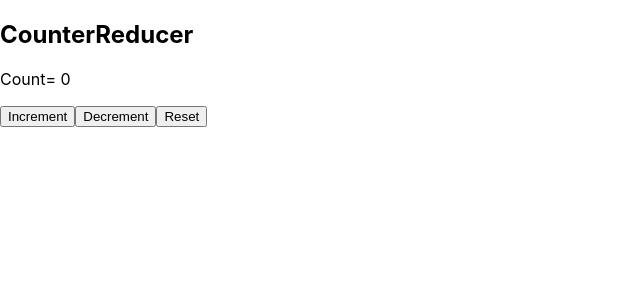
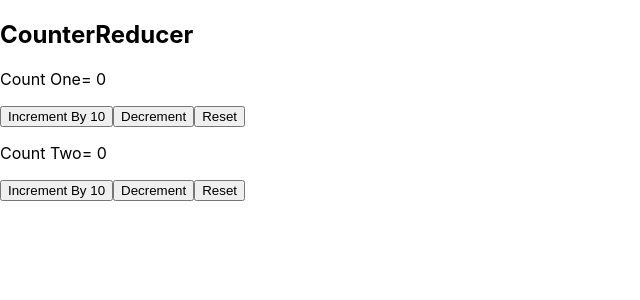
Before and after one commit to chandu-0214/Batch_sept_reactjs, a React (Create React App) app: page / in a window 1280 px wide. Shown: the top 300 px of the page, without its empty margins (0-640 px from the left). Built offline with nearby package versions, Linux system fonts and the light colour scheme.

Commit message:
first commit

```diff
--- a/src/App.js
+++ b/src/App.js
@@ -1,9 +1,9 @@
 import './App.css';
-import CounterReducer from './components/state-management/CounterReducer';
+import CounterTwo from './components/state-management/CounterTwo';
 function App() {
   return (
    <div>
-    <CounterReducer/>
+    <CounterTwo/>
    </div>
   );
 }
--- /dev/null
+++ b/src/components/state-management/CounterTwo.js
@@ -0,0 +1,53 @@
+import React, { useReducer } from 'react'
+
+const IntialState = {
+    firstCount: 0,
+    secoundCount: 0,
+}
+
+const reducer = (state,action)=>{
+    // all action should be written in a switch statements
+    console.log(action)
+    console.log(state)
+    switch(action.typeOfAct){
+        case "Increment":
+            return {firstCount:state.firstCount+action.payload,secoundCount:state.secoundCount}
+        case "Decrement":
+            return {firstCount:state.firstCount-action.payload,secoundCount:state.secoundCount}
+        case "Reset":
+            return {firstCount:0,secoundCount:state.secoundCount}
+        case "IncrementForTwo":
+            return {secoundCount:state.secoundCount+action.payload,firstCount:state.firstCount}
+        case "DecrementForTwo":
+            return {secoundCount:state.secoundCount-action.payload,firstCount:state.firstCount}
+        case "ResetForTwo":
+            return {secoundCount:0,firstCount:state.firstCount}
+        default:
+            return state
+    }
+}
+
+const CounterTwo = () => {
+    const [state, dispatch] = useReducer(reducer,IntialState)
+    return (
+      <div>
+          <h2>CounterReducer</h2>
+          <p>Count One= {state.firstCount}</p>
+          <div>
+              <button onClick={()=>{dispatch({typeOfAct:"Increment",payload:10})}}>Increment By 10</button>
+              <button onClick={()=>{dispatch({typeOfAct:"Decrement",payload:1})}}>Decrement</button>
+              <button onClick={()=>{dispatch({typeOfAct:"Reset"})}}>Reset</button>
+          </div>
+          <div>
+          <p>Count Two= {state.secoundCount}</p>
+          <div>
+              <button onClick={()=>{dispatch({typeOfAct:"IncrementForTwo",payload:10})}}>Increment By 10</button>
+              <button onClick={()=>{dispatch({typeOfAct:"DecrementForTwo",payload:1})}}>Decrement</button>
+              <button onClick={()=>{dispatch({typeOfAct:"ResetForTwo"})}}>Reset</button>
+          </div>
+      </div>
+      </div>
+    )
+}
+
+export default CounterTwo
```
Also changed, not shown: src/components/state-management/notes.txt.
